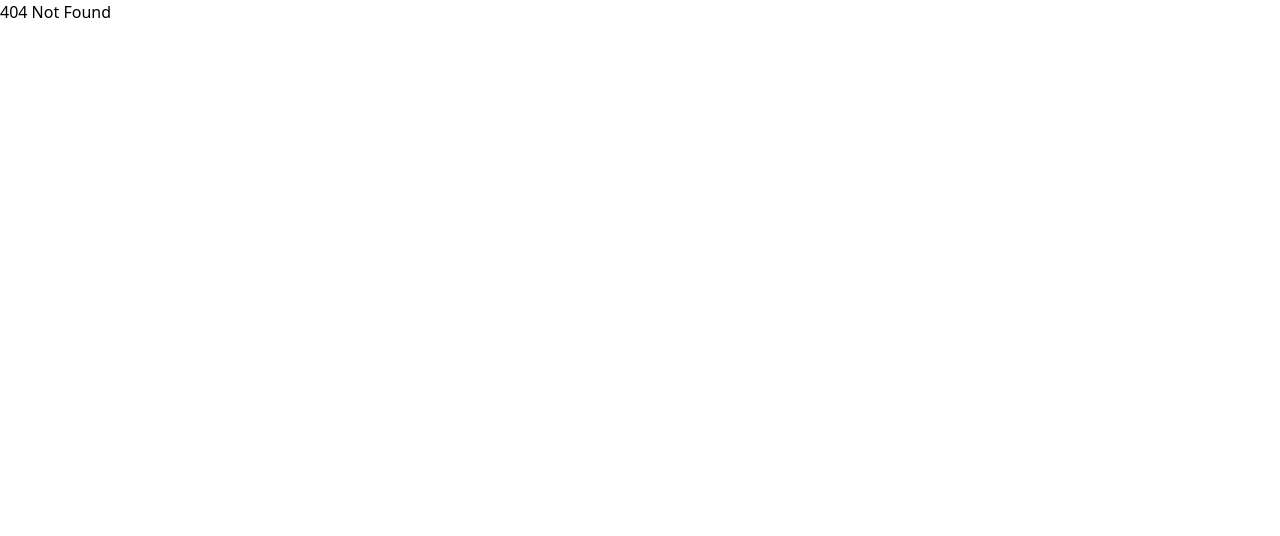
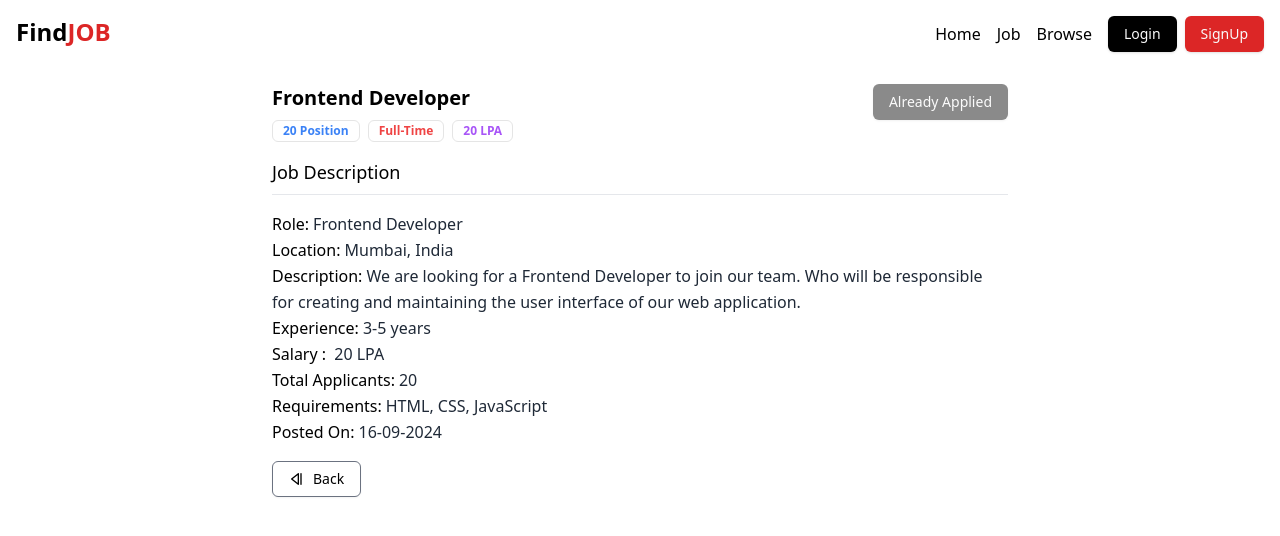
Before and after one commit to JayeshYadav07/Job-Portal, a React (Vite) app in the folder Frontend/: page /description/123 in a window 1280 px wide. Before the commit this address had no page. Shown: the top 536 px of the page. Built offline with nearby package versions, Linux system fonts and the light colour scheme.

Commit message:
job description page

```diff
--- a/Frontend/src/App.tsx
+++ b/Frontend/src/App.tsx
@@ -6,6 +6,7 @@ import Signup from "./pages/Signup";
 import Job from "./pages/Job";
 import Browse from "./pages/Browse";
 import Profile from "./pages/Profile";
+import JobDescription from "./pages/JobDescription";
 import { Provider } from "react-redux";
 import store from "./app/store";
 export default function App() {
@@ -35,6 +36,10 @@ export default function App() {
 			element: <Profile />,
 		},
 		{
+			path: "/description/:id",
+			element: <JobDescription />,
+		},
+		{
 			path: "*",
 			element: <h1>404 Not Found</h1>,
 		},
--- a/Frontend/src/components/JobCard.tsx
+++ b/Frontend/src/components/JobCard.tsx
@@ -1,6 +1,7 @@
 import { Bookmark } from "lucide-react";
 import { Badge } from "./ui/badge";
 import { Button } from "./ui/button";
+import { Link } from "react-router-dom";
 
 function JobCard() {
 	return (
@@ -42,7 +43,11 @@ function JobCard() {
 				</Badge>
 			</div>
 			<div className="flex gap-2">
-				<Button className="bg-black hover:bg-blue-500">Details</Button>
+				<Link to="/description/123">
+					<Button className="bg-black hover:bg-blue-500">
+						Details
+					</Button>
+				</Link>
 				<Button className="bg-red-600 hover:bg-blue-500">
 					Save for later
 				</Button>
--- /dev/null
+++ b/Frontend/src/pages/JobDescription.tsx
@@ -0,0 +1,121 @@
+import { Link, useParams } from "react-router-dom";
+import Navbar from "../components/Navbar";
+import { Button } from "../components/ui/button";
+import { Badge } from "../components/ui/badge";
+import { StepBack } from "lucide-react";
+function JobDescription() {
+	const { id } = useParams();
+	const isApplied = true;
+	return (
+		<div>
+			<Navbar />
+			<div className="max-w-screen-md mx-auto">
+				<div className="p-4 flex flex-col gap-4">
+					<div className="flex justify-between">
+						<div className="flex flex-col gap-2">
+							<h2 className="text-xl font-semibold">
+								Frontend Developer
+							</h2>
+
+							<div className="flex flex-wrap gap-2">
+								<Badge
+									variant="outline"
+									className="text-blue-500"
+								>
+									20 Position
+								</Badge>
+								<Badge
+									variant="outline"
+									className="text-red-500"
+								>
+									Full-Time
+								</Badge>
+								<Badge
+									variant="outline"
+									className="text-purple-500"
+								>
+									20 LPA
+								</Badge>
+							</div>
+						</div>
+						<div>
+							<Button disabled={isApplied}>
+								{isApplied ? "Already Applied" : "Apply Now"}
+							</Button>
+						</div>
+					</div>
+					<div>
+						<h2 className="text-lg mb-2">Job Description</h2>
+						<hr />
+					</div>
+					<div className="leading-relaxed text-md text-gray-800">
+						<div>
+							<span className="font-medium mr-1 text-black">
+								Role:
+							</span>
+							Frontend Developer
+						</div>
+						<div>
+							<span className="font-medium mr-1 text-black">
+								Location:
+							</span>
+							Mumbai, India
+						</div>
+						<div>
+							<span className="font-medium mr-1 text-black">
+								Description:
+							</span>
+							We are looking for a Frontend Developer to join our
+							team. Who will be responsible for creating and
+							maintaining the user interface of our web
+							application.
+						</div>
+						<div>
+							<span className="font-medium mr-1 text-black">
+								Experience:
+							</span>
+							3-5 years
+						</div>
+						<div>
+							<span className="font-medium mr-1 text-black">
+								Salary :{" "}
+							</span>
+							20 LPA
+						</div>
+						<div>
+							<span className="font-medium mr-1 text-black">
+								Total Applicants:
+							</span>
+							20
+						</div>
+						<div>
+							<span className="font-medium mr-1 text-black">
+								Requirements:
+							</span>
+							HTML, CSS, JavaScript
+						</div>
+						<div>
+							<span className="font-medium mr-1 text-black">
+								Posted On:
+							</span>
+							16-09-2024
+						</div>
+					</div>
+					<div className="flex items-center gap-2">
+						<Link to="/job">
+							<Button
+								variant="outline"
+								className="border-gray-500"
+							>
+								<StepBack /> Back
+							</Button>
+						</Link>
+						{!isApplied && <Button>Apply Now</Button>}
+					</div>
+				</div>
+			</div>
+		</div>
+	);
+}
+
+export default JobDescription;
```
